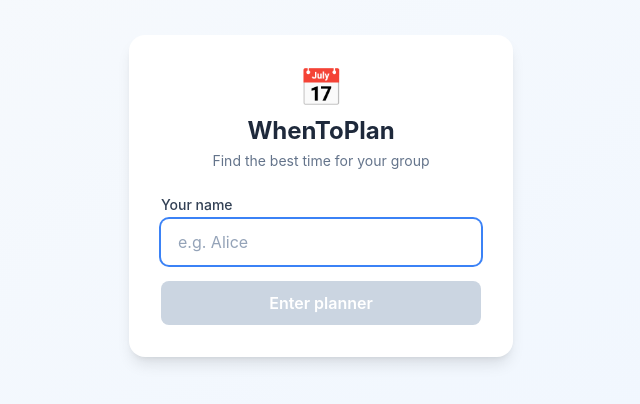
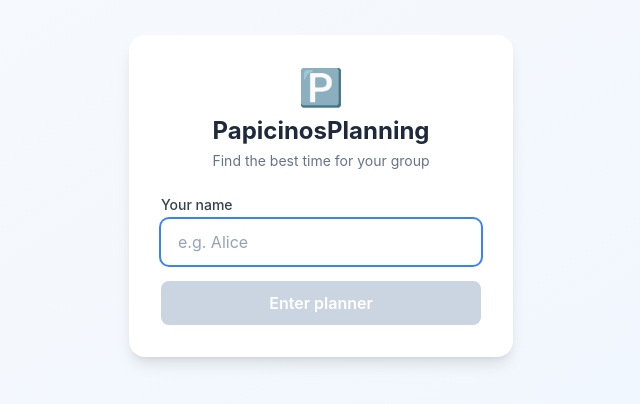
Before and after one commit to vdavid078/whentoplan, a Next.js app: page / in a window 1280 px wide. Shown: the part 204-608 px from the top of the page, without its empty margins (319-959 px from the left). Built offline with nearby package versions, Linux system fonts and the light colour scheme; no server answers.

Commit message:
rename to PapicinosPlanning

```diff
--- a/app/layout.tsx
+++ b/app/layout.tsx
@@ -2,7 +2,7 @@
 import "./globals.css";
 
 export const metadata: Metadata = {
-  title: "WhenToPlan",
+  title: "PapicinosPlanning",
   description: "Group availability planner — find the best time for everyone",
 };
 
--- a/app/page.tsx
+++ b/app/page.tsx
@@ -35,8 +35,8 @@
       <main className="min-h-screen flex items-center justify-center bg-gradient-to-br from-slate-50 to-blue-50">
         <div className="bg-white rounded-2xl shadow-lg p-8 w-full max-w-sm mx-4">
           <div className="text-center mb-6">
-            <div className="text-4xl mb-2">📅</div>
-            <h1 className="text-2xl font-bold text-slate-800">WhenToPlan</h1>
+            <div className="text-4xl mb-2">🅿️</div>
+            <h1 className="text-2xl font-bold text-slate-800">PapicinosPlanning</h1>
             <p className="text-slate-500 text-sm mt-1">
               Find the best time for your group
             </p>
@@ -77,8 +77,8 @@
     <main className="min-h-screen bg-gradient-to-br from-slate-50 to-blue-50">
       <header className="bg-white border-b border-slate-200 px-4 py-3 flex items-center justify-between sticky top-0 z-10 shadow-sm">
         <div className="flex items-center gap-2">
-          <span className="text-xl">📅</span>
-          <h1 className="text-lg font-bold text-slate-800">WhenToPlan</h1>
+          <span className="text-xl">🅿️</span>
+          <h1 className="text-lg font-bold text-slate-800">PapicinosPlanning</h1>
         </div>
         <div className="flex items-center gap-3">
           <span className="text-sm text-slate-500">
```
